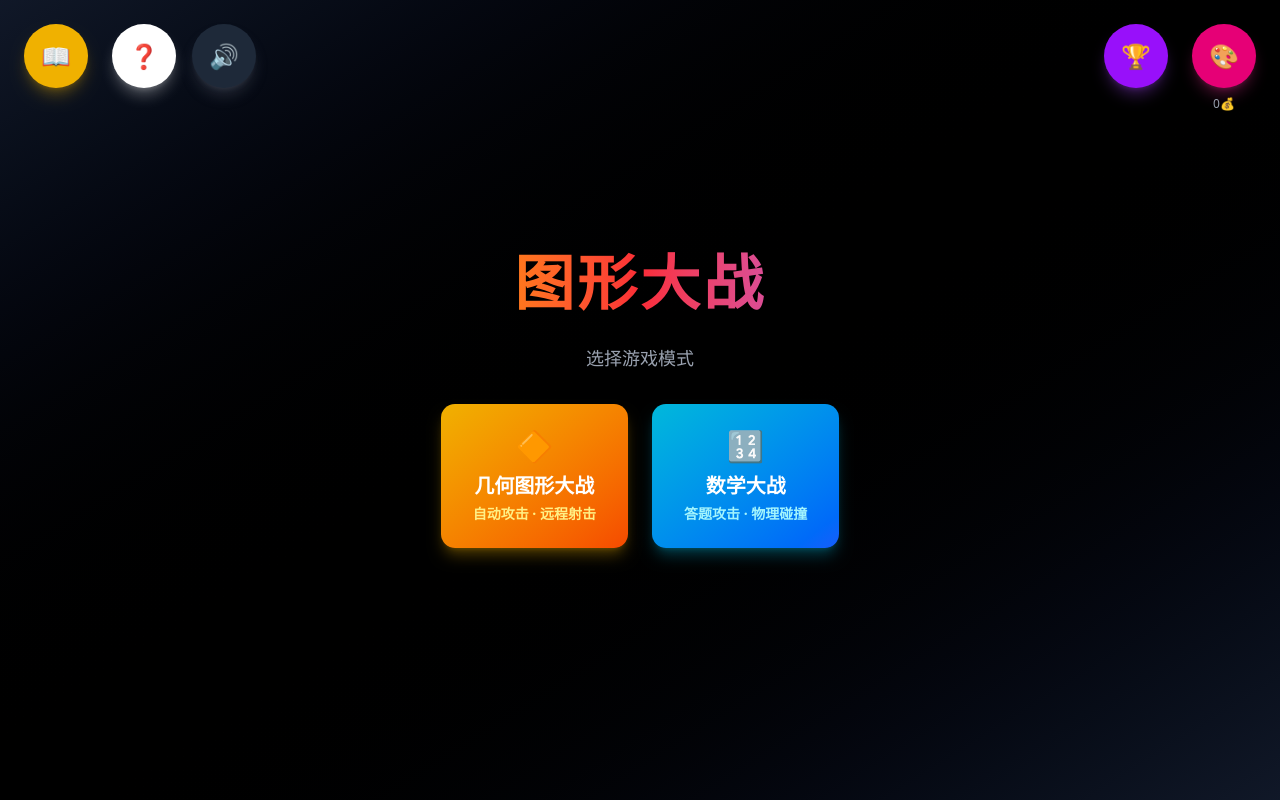
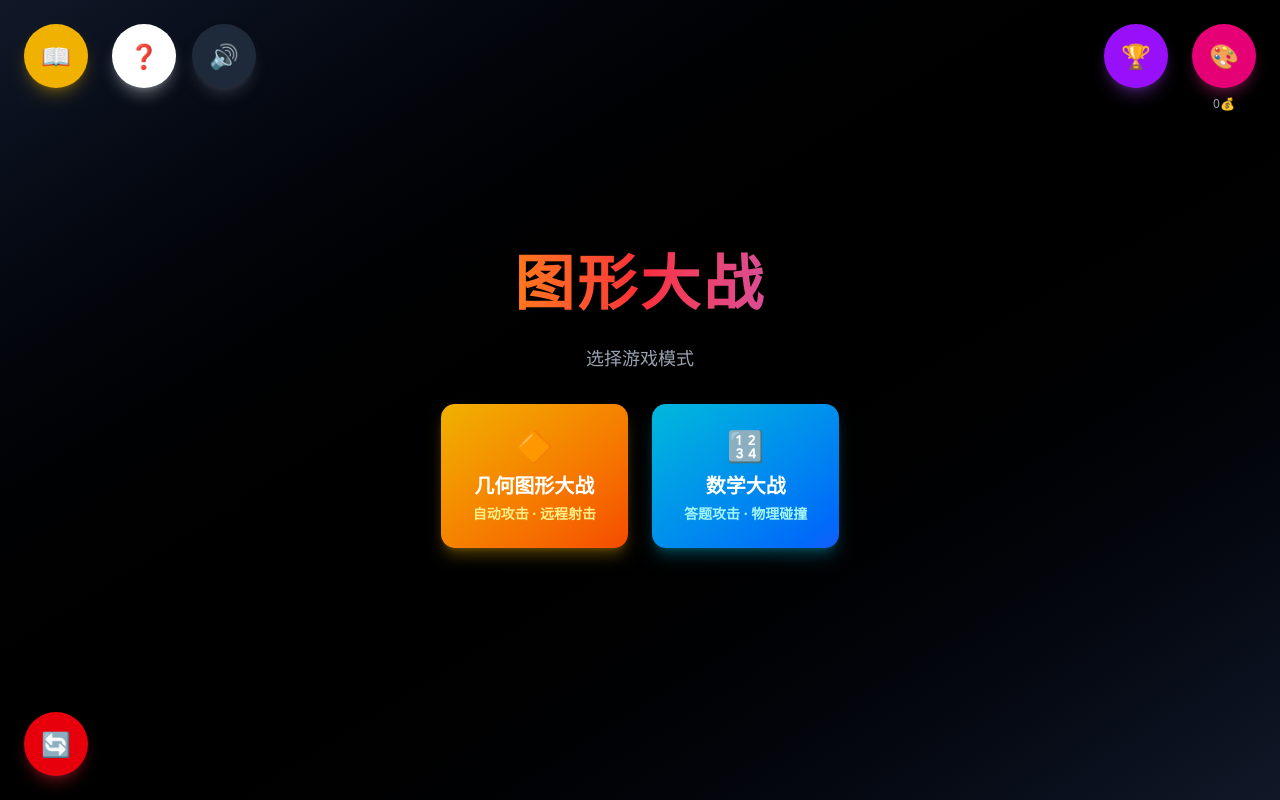
Before and after one commit to cnlove1/ybh, a Next.js app: page / in a window 1280 px wide. Built offline with nearby package versions, Linux system fonts and the light colour scheme.

Commit message:
feat: 添加重置按钮，可清除所有游戏数据恢复初始状态

```diff
--- a/src/app/page.tsx
+++ b/src/app/page.tsx
@@ -601,6 +601,29 @@ export default function GamePage() {
     }
   }, [wrongQuestions.length]);
 
+  const handleReset = useCallback(() => {
+    if (confirm("确定要重置所有游戏数据吗？这将清除所有成就、金币、错题本和设置。")) {
+      // 清除 localStorage
+      localStorage.removeItem("game_achievements");
+      localStorage.removeItem("game_coins");
+      localStorage.removeItem("game_player_color");
+
+      // 重置状态
+      setUnlockedAchievements([]);
+      setCoins(0);
+      coinsRef.current = 0;
+      setPlayerColor("#FFD700");
+      playerColorRef.current = "#FFD700";
+      setWrongQuestions([]);
+      setDevMode(false);
+      setConsecutiveSpeedUpgrades(0);
+      setKonamiSequence([]);
+
+      // 显示提示
+      alert("游戏数据已重置！");
+    }
+  }, []);
+
   // 加载成就和金币数据
   useEffect(() => {
     const saved = localStorage.getItem("game_achievements");
@@ -2151,6 +2174,15 @@ export default function GamePage() {
           )}
         </button>
 
+        {/* 重置按钮 */}
+        <button
+          onClick={handleReset}
+          className="absolute bottom-6 left-6 w-16 h-16 bg-red-600 hover:bg-red-500 rounded-full shadow-lg shadow-red-500/30 flex items-center justify-center transition-all hover:scale-110 z-50"
+          title="重置游戏数据"
+        >
+          <div className="text-2xl">🔄</div>
+        </button>
+
         {/* 说明按钮 */}
         <button
           onClick={() => setShowInstructions(true)}
```
